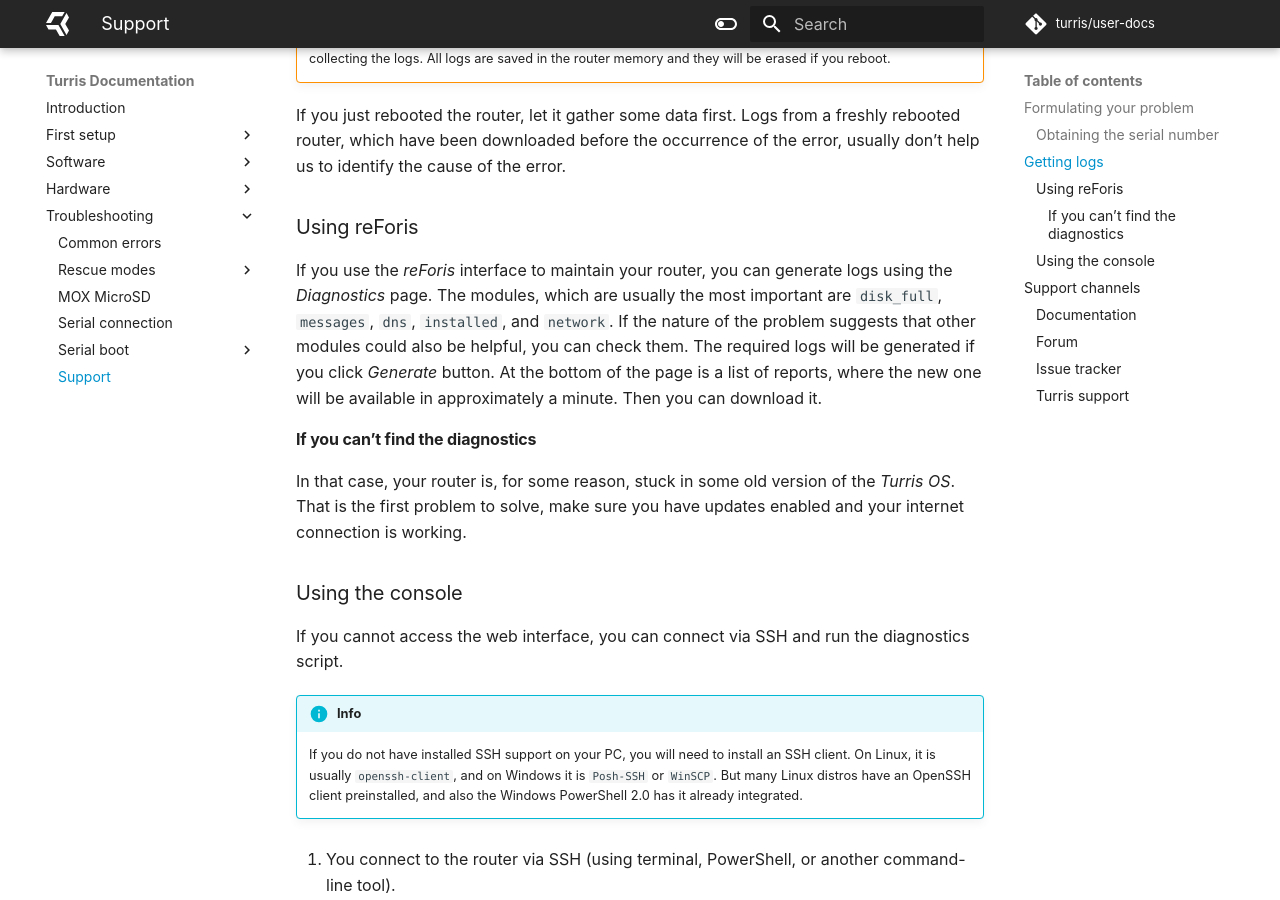
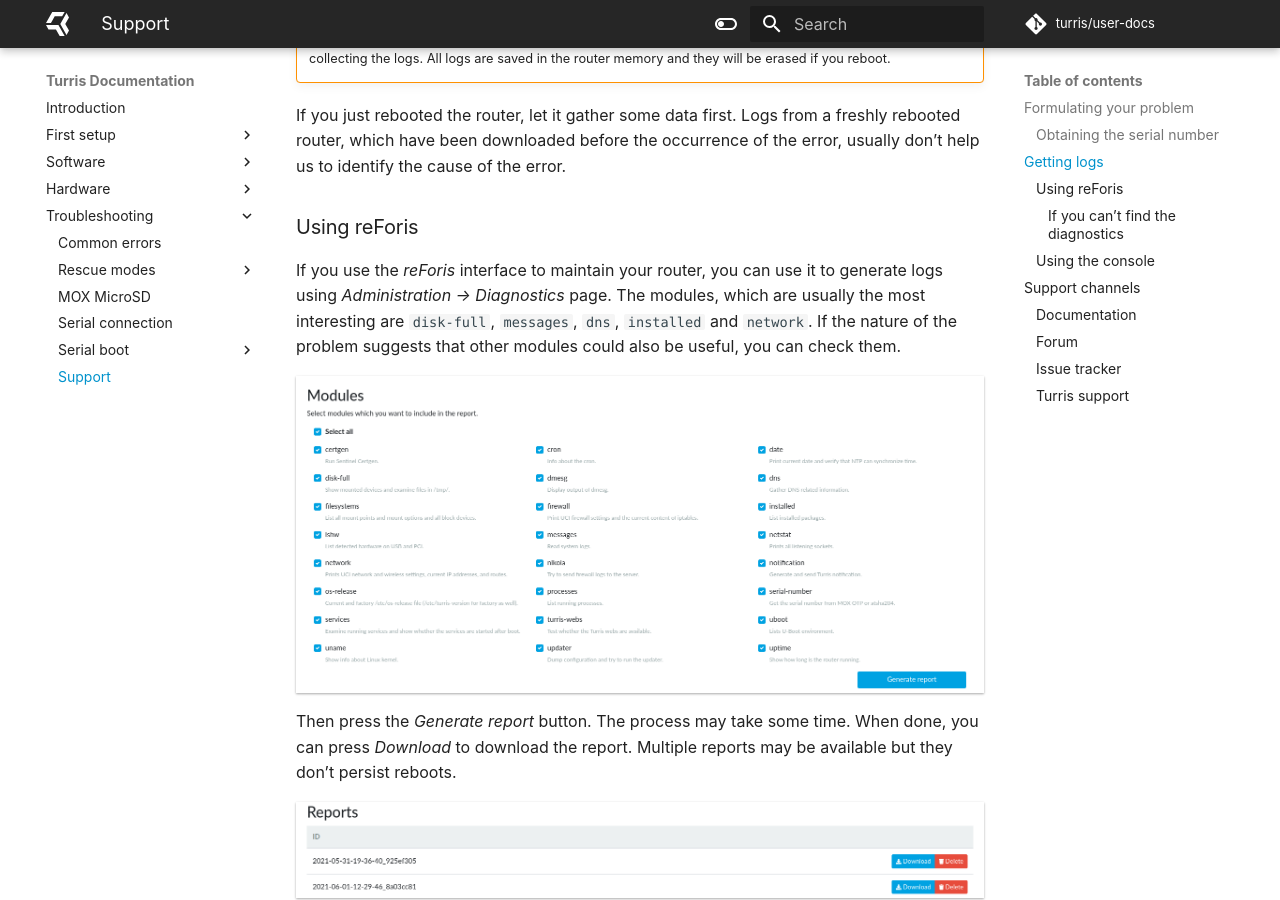
Before and after one commit to turris-cz/user-docs, an MkDocs documentation site: the page built from docs/basics/support.md, in a window 1280 px wide and 900 px high, scrolled down 2159 px. Built offline with MkDocs 1.6.1 and Material for MkDocs 9.7.7, drawn with Linux system fonts in a browser that asks for light colours.

Commit message:
basics: Add info about generating diagnostics in reForis

```diff
--- a/docs/basics/support.md
+++ b/docs/basics/support.md
@@ -51,14 +51,19 @@
 
 ### Using reForis
 
-If you use the _reForis_ interface to maintain your router, you can
-generate logs using the _Diagnostics_ page. The modules, which are usually
-the most important are `disk_full`, `messages`, `dns`, `installed`, and
-`network`. If the nature of the problem suggests that other modules could also
-be helpful, you can check them. The required logs will be generated if you
-click _Generate_ button. At the bottom of the page is a list of reports,
-where the new one will be available in approximately a minute. Then you can
-download it.
+If you use the _reForis_ interface to maintain your router, you can use it to
+generate logs using _Administration → Diagnostics_ page. The modules, which
+are usually the most interesting are `disk-full`, `messages`, `dns`,
+`installed` and `network`. If the nature of the problem suggests that other
+modules could also be useful, you can check them.
+
+![reForis: Diagnostics](reforis-diagnostics-modules.png)
+
+Then press the _Generate report_ button. The process may take some time.
+When done, you can press _Download_ to download the report. Multiple reports
+may be available but they don't persist reboots.
+
+![reForis: Reports to download](reforis-diagnostics-reports.png)
 
 #### If you can't find the diagnostics
 
```
Also changed, not shown: docs/basics/reforis-diagnostics-modules.png (added), docs/basics/reforis-diagnostics-reports.png (added).
